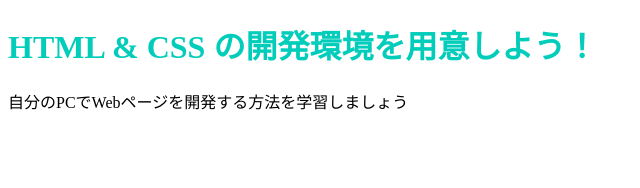
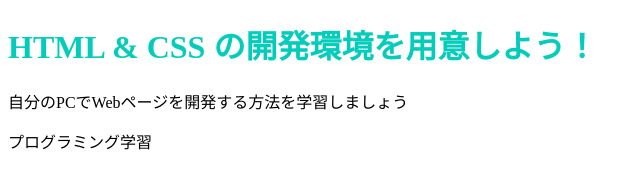
Before and after one commit to shinshin0723/shinshin0723, a plain HTML site: page index.html in a window 1280 px wide. Shown: the whole page, without its empty margins (0-640 px from the left). Drawn offline with Linux system fonts and the light colour scheme.

Commit message:
Update index.html

```diff
--- a/index.html
+++ b/index.html
@@ -8,5 +8,6 @@
   <body>
     <h1 class="title">HTML & CSS の開発環境を用意しよう！</h1>
     <p>自分のPCでWebページを開発する方法を学習しましょう</p>
+    <p>プログラミング学習</p>
   </body>
 </html>
```
